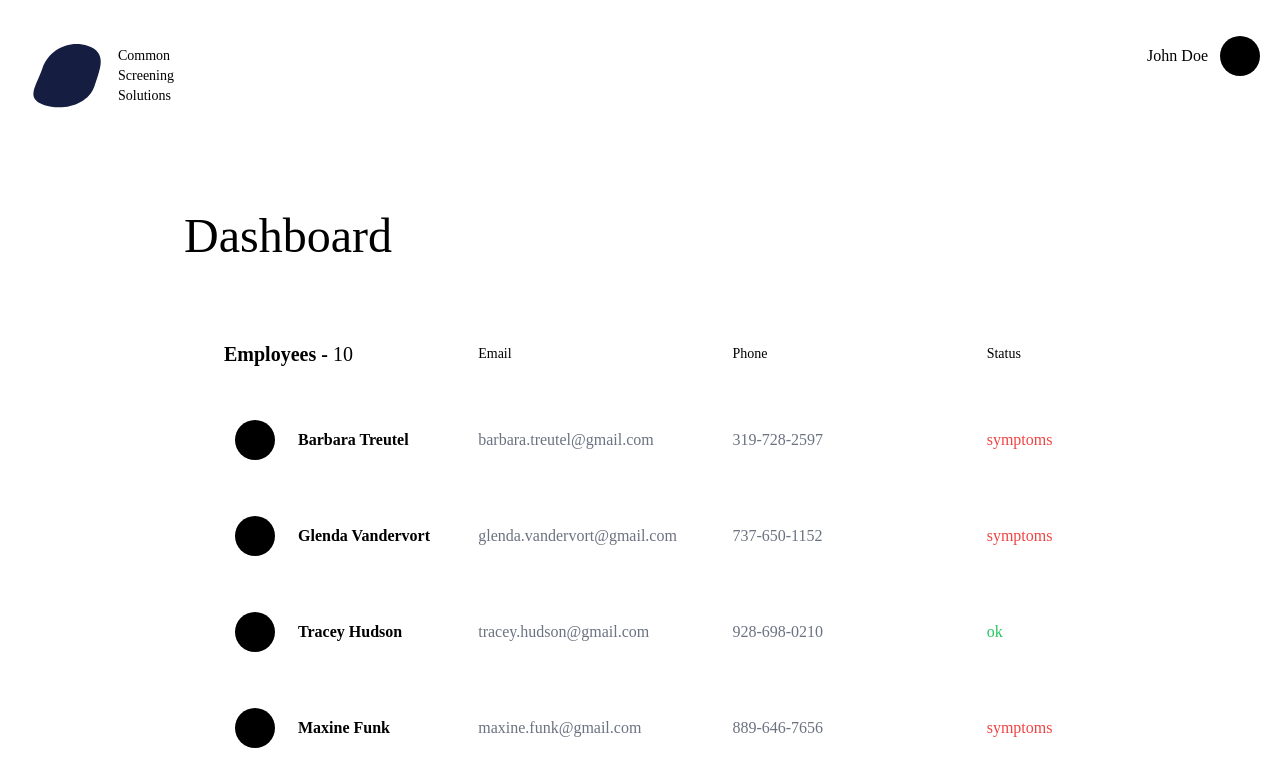
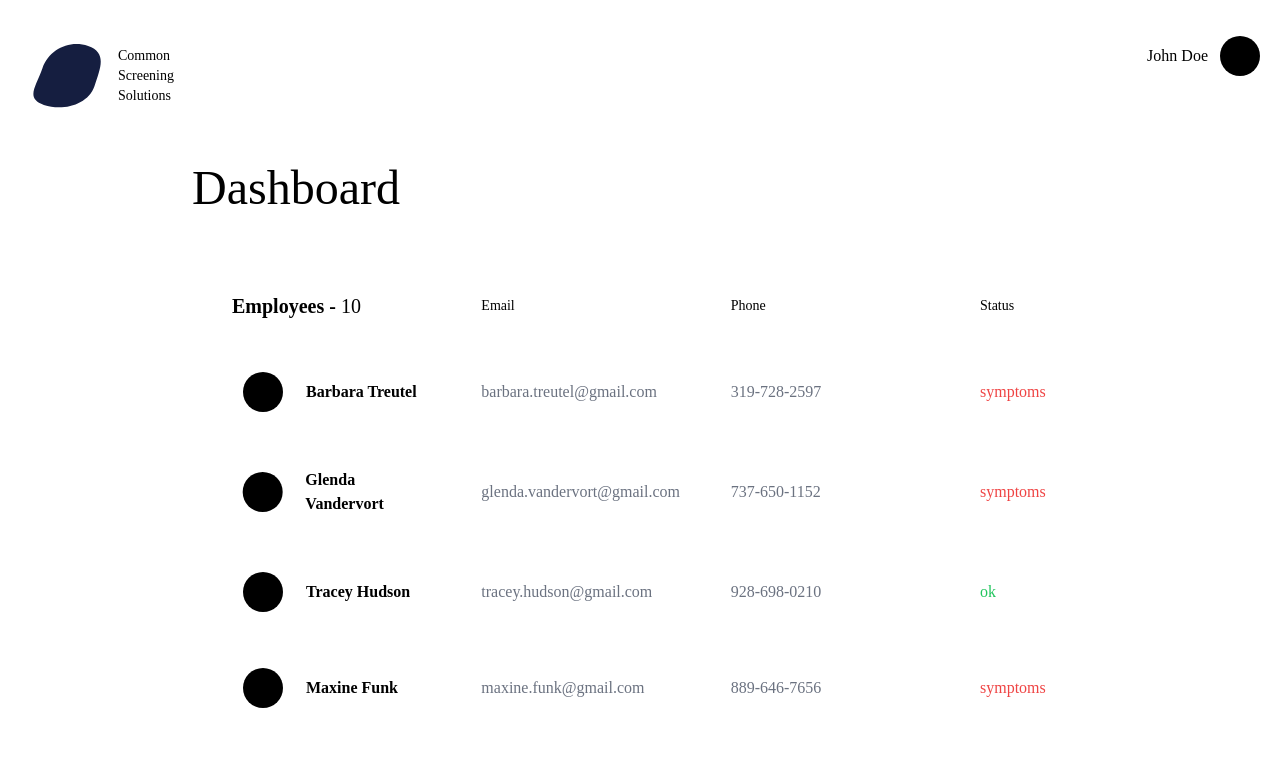
Before and after one commit to Common-Screening-Solutions/CSA, a React (Create React App) app in the folder web/: page / in a window 1280 px wide. Shown: the top 766 px of the page. Built offline with nearby package versions, Linux system fonts and the light colour scheme.

Commit message:
better padding stuff

```diff
--- a/web/src/components/CreateCampaignPage.js
+++ b/web/src/components/CreateCampaignPage.js
@@ -1,3 +1,7 @@
 export default function CreateCampaignPage(props) {
-  return <div></div>;
+  return (
+    <div className="mx-36">
+      <div className="text-5xl font-medium mb-20">Create Campaign</div>
+    </div>
+  );
 }
--- a/web/src/components/DashboardPage.js
+++ b/web/src/components/DashboardPage.js
@@ -24,11 +24,8 @@ const generateEmployees = () => {
 
 export default function DashboardPage(props) {
   return (
-    <div className="px-10 m-24">
-      <div className="flex items-center justify-between w-full mb-20">
-        <div className="text-5xl font-medium">Dashboard</div>
-        {/* <div className="text-sm underline">Edit campaign</div> */}
-      </div>
+    <div className="mx-36">
+      <div className="text-5xl font-medium mb-20">Dashboard</div>
       <EmployeeList />
     </div>
   );
@@ -57,7 +54,9 @@ function EmployeeList(props) {
           </div>
           <div className="basis-1/4 grow-0 text-gray-500">{e.email}</div>
           <div className="basis-1/4 grow-0 text-gray-500">{e.phone}</div>
-          <div className={"basis-1/12 grow-0 " + statuses[e.status]}>{e.status}</div>
+          <div className={"basis-1/12 grow-0 " + statuses[e.status]}>
+            {e.status}
+          </div>
         </div>
       ))}
     </div>
```
